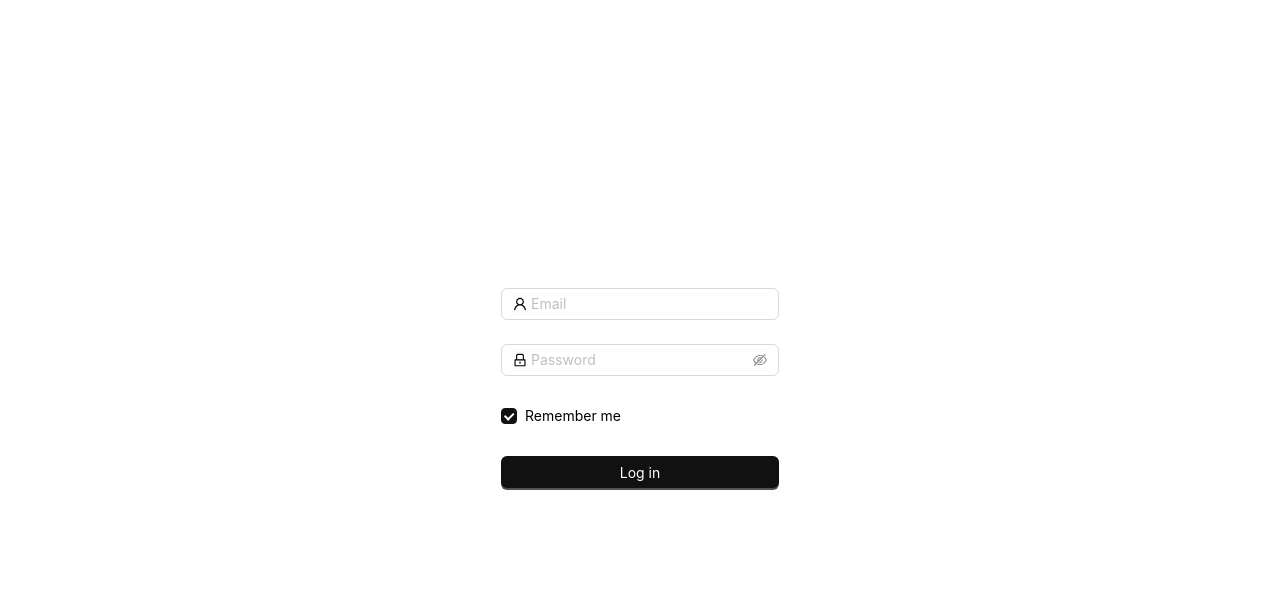
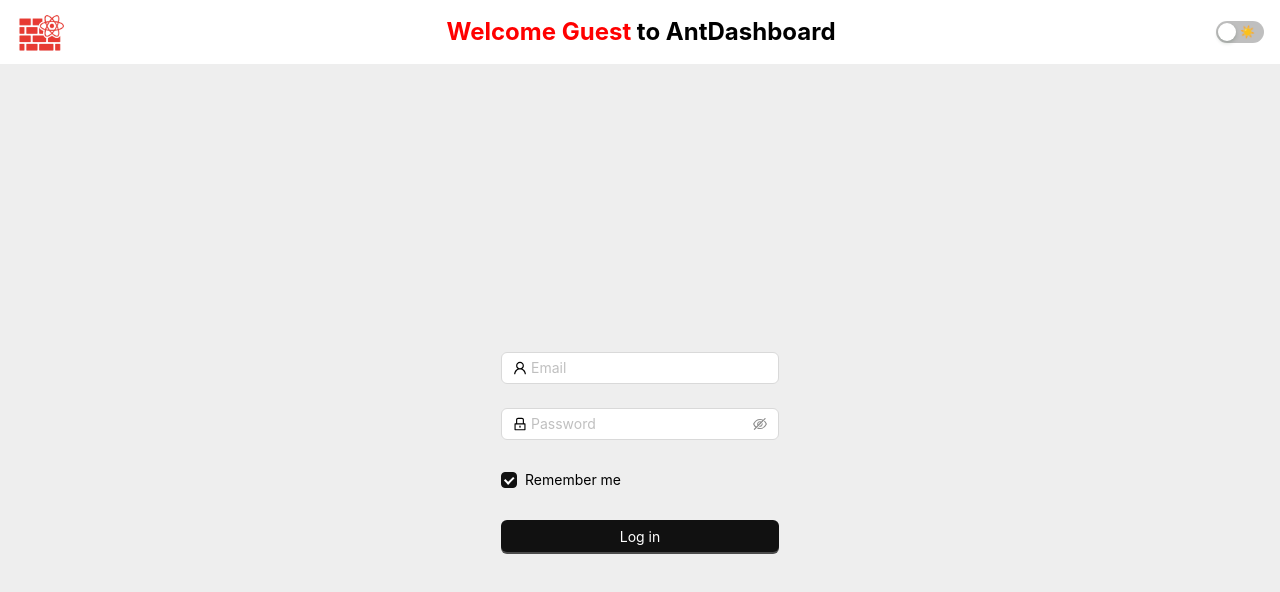
Before and after one commit to seif1125/ant-dashboard-ui, a React (Create React App) app: page /login in a window 1280 px wide. Shown: the top 592 px of the page. Built offline with nearby package versions, Linux system fonts and the light colour scheme.

Commit message:
Start adding charts

```diff
--- a/package.json
+++ b/package.json
@@ -12,6 +12,7 @@
     "react-dom": "^19.1.0",
     "react-router-dom": "^7.6.1",
     "react-scripts": "5.0.1",
+    "recharts": "^2.15.3",
     "web-vitals": "^2.1.4"
   },
   "scripts": {
--- a/src/App.js
+++ b/src/App.js
@@ -1,4 +1,4 @@
-import React from 'react';
+
 import { BrowserRouter as Router, Routes, Route, Navigate } from 'react-router-dom';
 import { AuthProvider } from './context/AuthContext';
 import { ThemeProvider, useTheme } from './context/ThemeContext';
@@ -6,6 +6,7 @@ import { ConfigProvider, theme as antdTheme } from 'antd';
 import Login from './pages/Login';
 import Dashboard from './pages/Dashboard';
 import { useAuth } from './context/AuthContext';
+import AppHeader from './components/AppHeader';
 
 // ✅ Route protection
 const PrivateRoute = ({ children }) => {
@@ -48,6 +49,7 @@ const ThemedAntApp = () => {
         },
       }}
     >
+      <AppHeader collapsed={true}  />
       <AppRoutes />
     </ConfigProvider>
   );
--- /dev/null
+++ b/src/components/AppHeader.jsx
@@ -0,0 +1,34 @@
+
+import { Layout, theme as antdTheme } from 'antd';
+import { useAuth } from '../context/AuthContext';
+import SwitchTheme from './SwitchTheme';
+
+const { Header } = Layout;
+
+const AppHeader = ({ collapsed = true }) => {
+  const { getUser } = useAuth();
+  const { token } = antdTheme.useToken();
+
+  return (
+    <Header
+      style={{
+        background: token.colorBgContainer,
+        color: token.colorText,
+        padding: '0 16px',
+        display: 'flex',
+        justifyContent: 'space-between',
+        alignItems: 'center',
+      }}
+    >
+      {collapsed && (
+        <img src="./media/logo.png" alt="logo" width={50} style={{ height: 'auto' }} />
+      )}
+      <h2>
+        <span style={{ color: 'red' }}>Welcome {getUser()?.username || 'Guest'}</span> to AntDashboard
+      </h2>
+      <SwitchTheme />
+    </Header>
+  );
+};
+
+export default AppHeader;
--- /dev/null
+++ b/src/components/Charts.jsx
@@ -0,0 +1,33 @@
+
+import { BarChart, Bar, XAxis, YAxis, CartesianGrid, Tooltip, ResponsiveContainer } from 'recharts';
+import { theme as antdTheme } from 'antd';
+
+const mockData = [
+  { name: 'Jan', users: 400 },
+  { name: 'Feb', users: 300 },
+  { name: 'Mar', users: 500 },
+  { name: 'Apr', users: 200 },
+  { name: 'May', users: 278 },
+  { name: 'Jun', users: 189 },
+];
+
+const Stats = () => {
+  const { token } = antdTheme.useToken();
+
+  return (
+    <div style={{ background: token.colorBgContainer, padding: 24, borderRadius: 8 }}>
+      <h2 style={{ color: token.colorText }}>📈 Analytics Overview</h2>
+      <ResponsiveContainer width="100%" height={300}>
+        <BarChart data={mockData}>
+          <CartesianGrid strokeDasharray="3 3" />
+          <XAxis dataKey="name" stroke={token.colorText} />
+          <YAxis stroke={token.colorText} />
+          <Tooltip />
+          <Bar dataKey="users" fill={token.colorPrimary} />
+        </BarChart>
+      </ResponsiveContainer>
+    </div>
+  );
+};
+
+export default Stats;
--- a/src/components/LoginForm.tsx
+++ b/src/components/LoginForm.tsx
@@ -5,7 +5,7 @@ import {useAuth} from '../context/AuthContext'; // ✅ Correct
 import {theme as antdTheme} from 'antd'; // Import the theme module
 const LoginForm = () => {
    const { token } = antdTheme.useToken();
-  const {login,clearError,showError,error} = useAuth();
+  const {login,clearError,error} = useAuth();
   const onFinish = (values) => {
     clearError()
     login(values.username, values.password);
--- /dev/null
+++ b/src/components/SwitchTheme.jsx
@@ -0,0 +1,17 @@
+import React from 'react';
+import { Switch } from 'antd';
+import { useTheme } from '../context/ThemeContext';
+
+const SwitchTheme = () => {
+  const { theme, toggleTheme } = useTheme();
+  return (
+    <Switch
+      checked={theme === 'dark'}
+      onChange={toggleTheme}
+      checkedChildren="🌙"
+      unCheckedChildren="☀️"
+    />
+  );
+};
+
+export default SwitchTheme;
--- a/src/pages/Dashboard.jsx
+++ b/src/pages/Dashboard.jsx
@@ -1,25 +1,17 @@
-import React, { useState } from 'react';
-import { Layout, Menu, Switch, theme as antdTheme } from 'antd';
+import { useState } from 'react';
+import { Layout, Menu,  theme as antdTheme } from 'antd';
 import {
   DashboardOutlined,
   LogoutOutlined,
 } from '@ant-design/icons';
 import { useAuth } from '../context/AuthContext';
 import { useTheme } from '../context/ThemeContext';
+import Charts from '../components/Charts';
 
-const { Header, Sider, Content } = Layout;
 
-const SwitchTheme = () => {
-  const { theme, toggleTheme } = useTheme();
-  return (
-    <Switch
-      checked={theme === 'dark'}
-      onChange={toggleTheme}
-      checkedChildren="🌙"
-      unCheckedChildren="☀️"
-    />
-  );
-};
+const { Sider, Content } = Layout;
+
+
 
 const Dashboard = () => {
   const { logout, getUser } = useAuth();
@@ -59,7 +51,7 @@ const Dashboard = () => {
             marginBottom: '20px',
           }}
         >
-          <img src="./media/logo.png" alt="logo" width={50} height={37.8} />
+
           {!collapsed && <span style={{ marginLeft: '8px' }}>AntDashboard</span>}
         </div>
 
@@ -85,27 +77,7 @@ const Dashboard = () => {
       </Sider>
 
       <Layout>
-        <Header
-          style={{
-            background: token.colorBgContainer,
-            color: token.colorText,
-            padding: '0 16px',
-            display: 'flex',
-            justifyContent: 'space-between',
-            alignItems: 'center',
-          }}
-        >
-          {collapsed && (
-            <img src="./media/logo.png" alt="logo" width={50} height={37.8} />
-          )}
-          <h2>
-            <span style={{ color: 'red' }}>
-              Welcome {getUser().username}
-            </span>{' '}
-            to AntDashboard
-          </h2>
-          <SwitchTheme />
-        </Header>
+
 
         <Content
           style={{
@@ -116,7 +88,7 @@ const Dashboard = () => {
           }}
         >
           {selectedMenuKey === '1' && (
-            <p>📊 This is the Overview section.</p>
+            <Charts />
           )}
           {selectedMenuKey === '2' && (
             <p>📈 This is the Stats section with charts.</p>
--- a/src/pages/Login.jsx
+++ b/src/pages/Login.jsx
@@ -3,9 +3,10 @@
 import LoginForm from '../components/LoginForm.tsx';
 import { useAuth } from '../context/AuthContext';
 import { Navigate } from 'react-router-dom';
+import { theme as antdTheme } from 'antd';
 const Login = () => {
     const { isAuthenticated } = useAuth();
-
+const { token } = antdTheme.useToken();
   if (isAuthenticated) {
     return <Navigate to="/dashboard" />;
   }
@@ -17,9 +18,11 @@ const Login = () => {
         display: 'flex',
         justifyContent: 'center',
         alignItems: 'center',
+        backgroundColor: token.colorBgLayout // Ant Design's default light background
 
       }}
     >
+
       <LoginForm />
     </div>
   );
```
Also changed, not shown: 1 other file (tests, documents, lock files or other folders).
